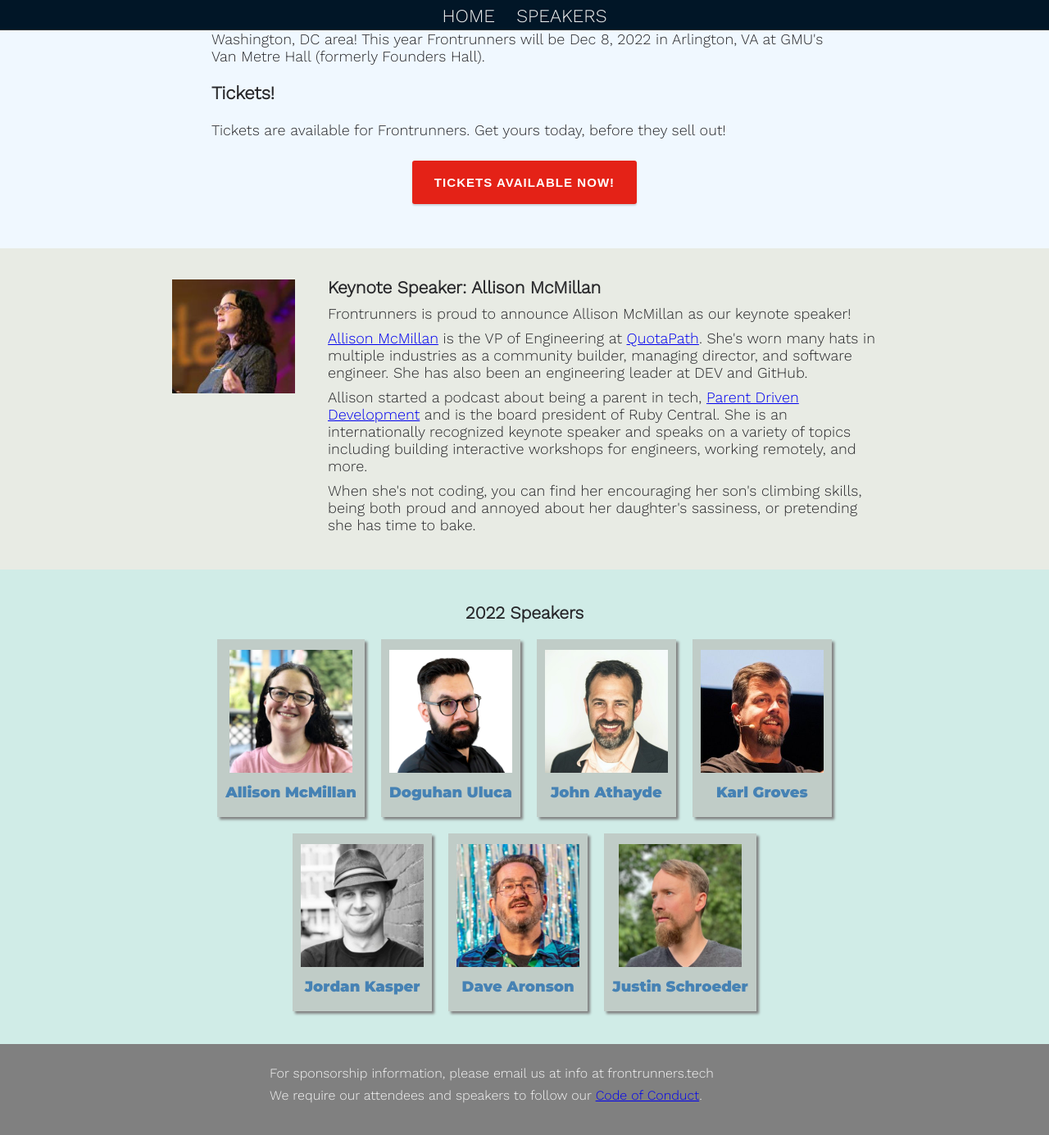
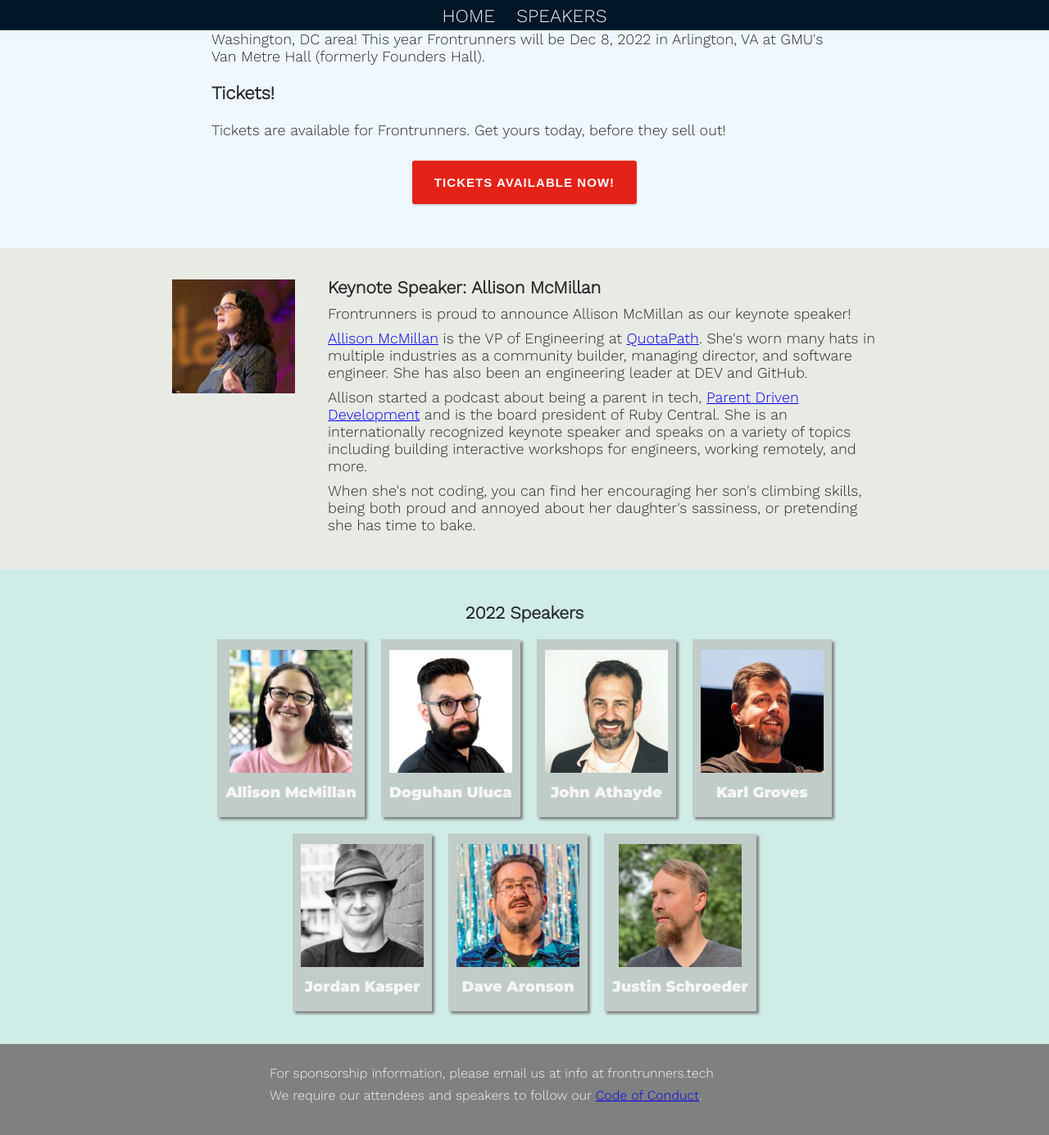
Before and after one commit to gothamgo/frontrunnersconf.github.io, a Jekyll site: the page built from index.html, in a window 1280 px wide and 1400 px high, scrolled down 346 px. Shown: the top 1385 px of the window at 82% size. Built offline with Jekyll 4.4.1, drawn with Linux system fonts in a browser that asks for light colours.

Commit message:
Update headshots.html

```diff
--- a/_includes/headshots.html
+++ b/_includes/headshots.html
@@ -42,7 +42,7 @@
     text-align: center;
   }
   div.headshot-cell a {
-    color: steelblue;
+    color: WhiteSmoke;
     text-decoration: none;
     font-family: 'Montserrat', sans-serif;
     text-align: center;
```
